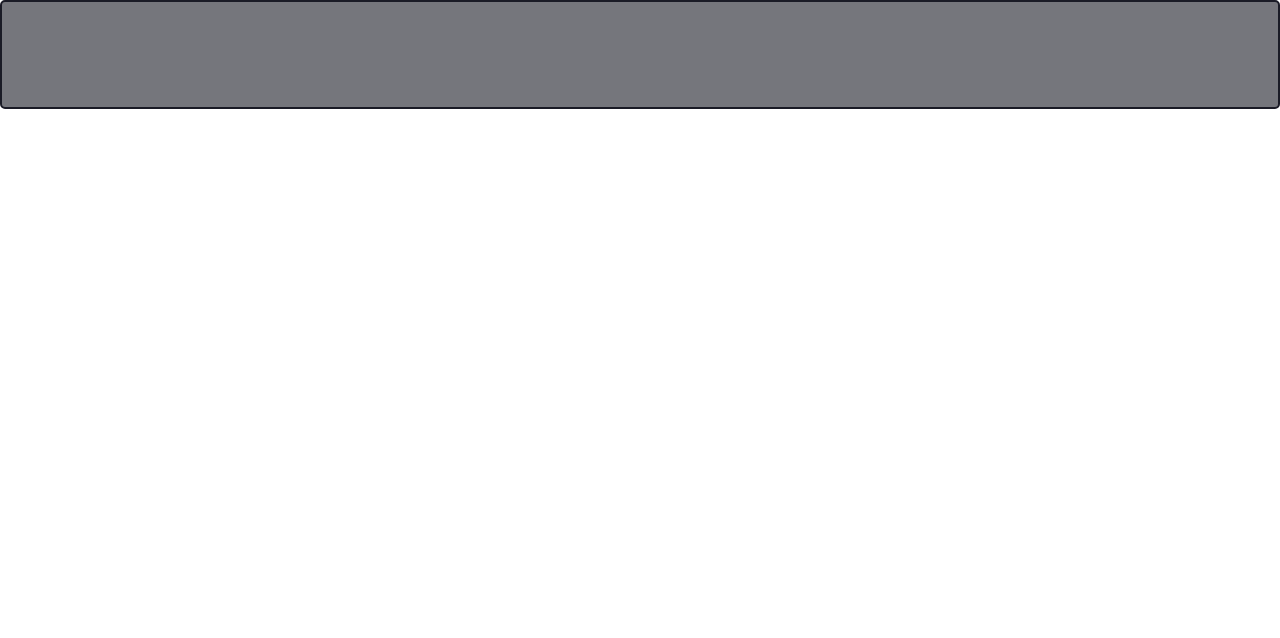
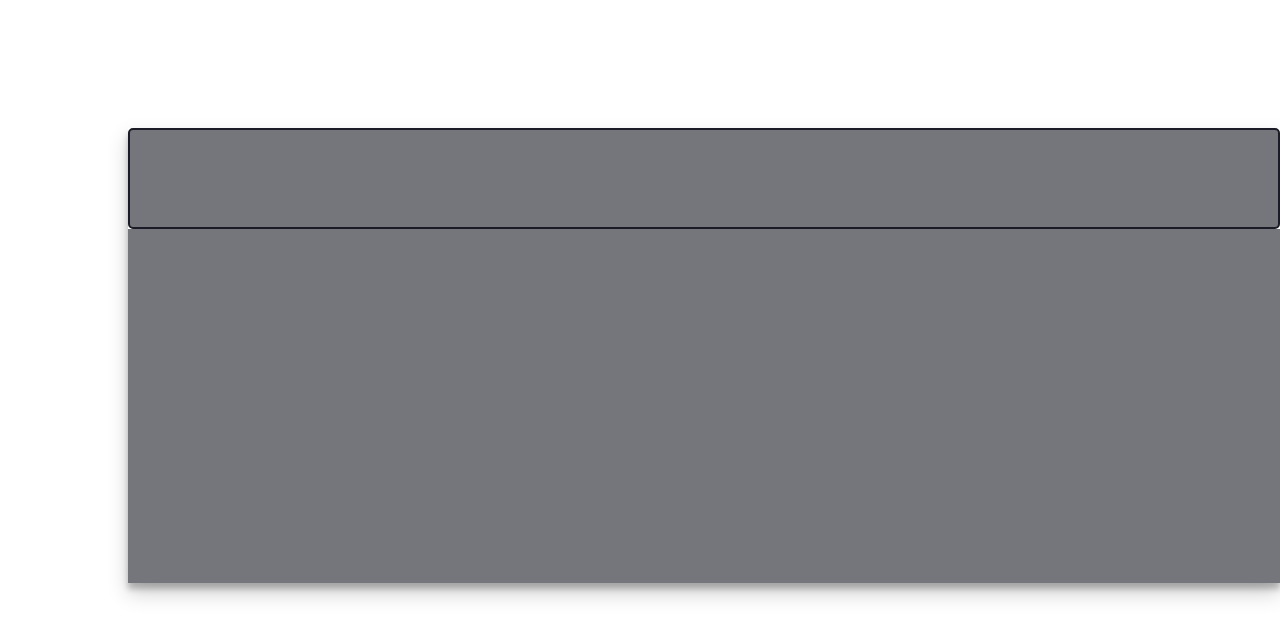
Before and after one commit to Kiricon/Sebastian, a website: page index.html in a window 1280 px wide. Drawn offline with Linux system fonts and the light colour scheme.

Commit message:
Added some basic styling to get result view ready for the javascript

```diff
--- /dev/null
+++ b/css/results.css
@@ -0,0 +1,7 @@
+#results {
+	max-height: 354px;
+	height: 354px;
+	background-color:rgba(26,27,38, 0.6);
+	width: 100%;
+	transition: all 0.5s ease;
+}
--- a/index.html
+++ b/index.html
@@ -7,6 +7,10 @@
       padding: 0px;
       margin: 0px;
       overflow:hidden;
+      height: 90%;
+      width: 90%;
+      margin: 10%;
+      box-shadow: 0 10px 20px rgba(0,0,0,0.19), 0 6px 6px rgba(0,0,0,0.23);
      }
       #searchContainer {
         background: rgba(26,27,38, 0.6);
@@ -34,6 +38,9 @@
   <div id="searchContainer">
     <input type="text" autofocus />
   </div>
+  <div id="results">
+  </div>
+  <link rel="stylesheet" href="css/results.css">
   <script src="js/lib/angular.min.js"</script>
   <script>
     const remote = require("electron").remote;
--- a/main.js
+++ b/main.js
@@ -9,7 +9,7 @@ let tray = null;
 function createWindow () {
   // Create the browser window.
   win = new BrowserWindow({
-  		width: 400,
+  		width: 800,
   		height: 400,
   		frame:false,
   		center: true,
```
Also changed, not shown: 1 other file.
